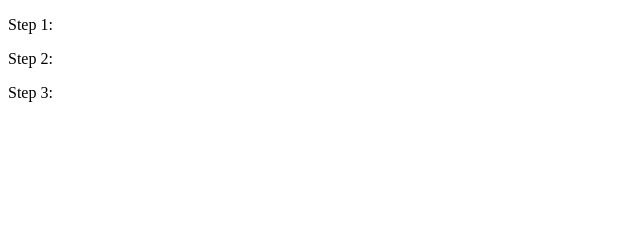
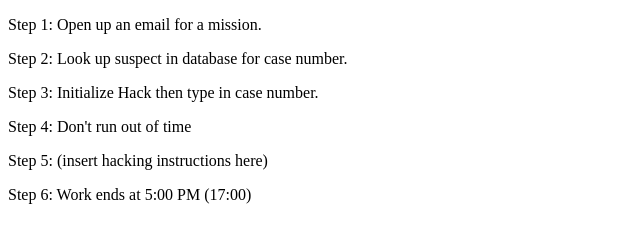
Before and after one commit to alisiamartz/CMPM_MERGED, a plain HTML site: page PD_TEST_overworld/README.html in a window 1280 px wide. Shown: the whole page, without its empty margins (0-640 px from the left). Drawn offline with Linux system fonts and the light colour scheme.

Commit message:
All instructions inputted except for hacking

```diff
--- a/PD_TEST_overworld/README.html
+++ b/PD_TEST_overworld/README.html
@@ -7,13 +7,22 @@
     </head>
     <body font-family: "courier new";>
         <p>
-        	Step 1:
+        	Step 1: Open up an email for a mission.
         </p>
         <p>
-        	Step 2:
+        	Step 2: Look up suspect in database for case number.
         </p>
         <p>
-        	Step 3:
+        	Step 3: Initialize Hack then type in case number.
+        </p>
+        <p>
+        	Step 4: Don't run out of time
+        </p>
+        <p>
+        	Step 5: (insert hacking instructions here)
+        </p>
+        <p>
+        	Step 6: Work ends at 5:00 PM (17:00)
         </p>
     </body>
 </html>
```
Also changed, not shown: PD_TEST_overworld/PDInterfaceHTML.html (+1 -1 lines).
